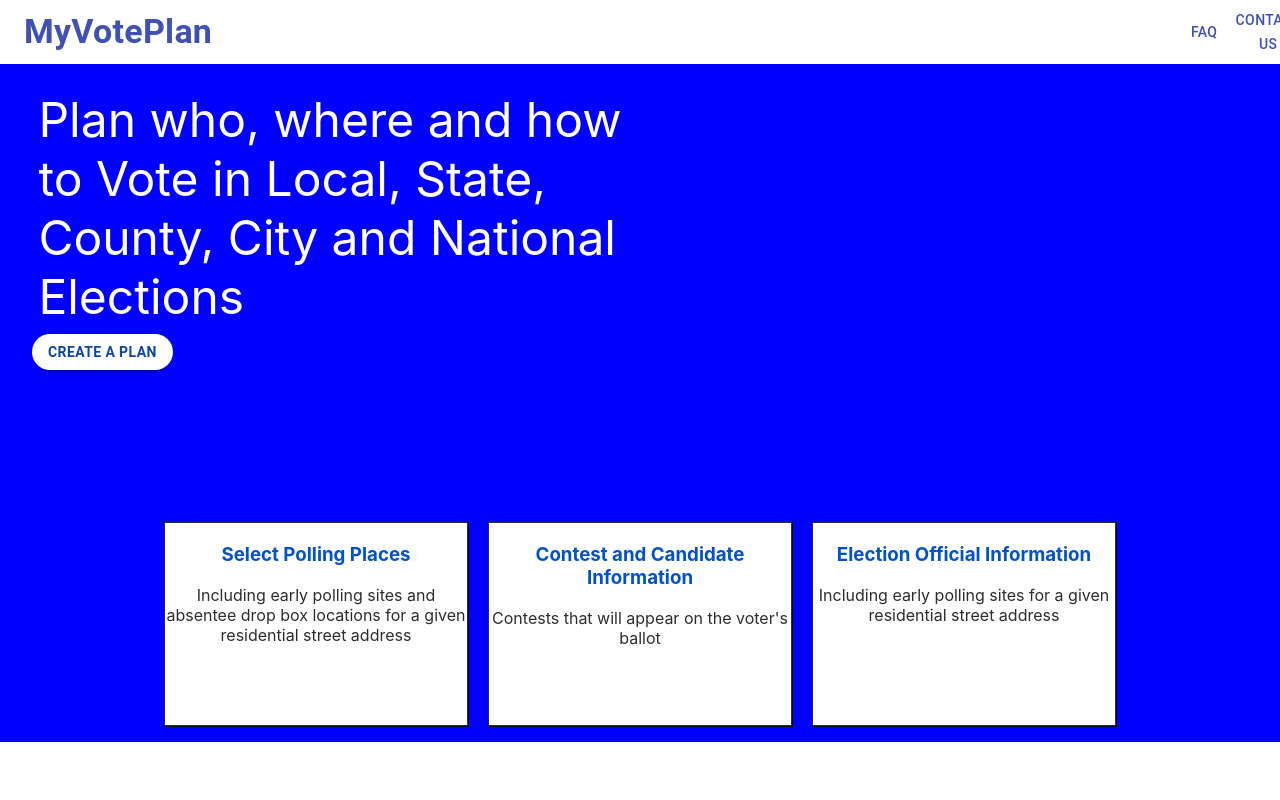
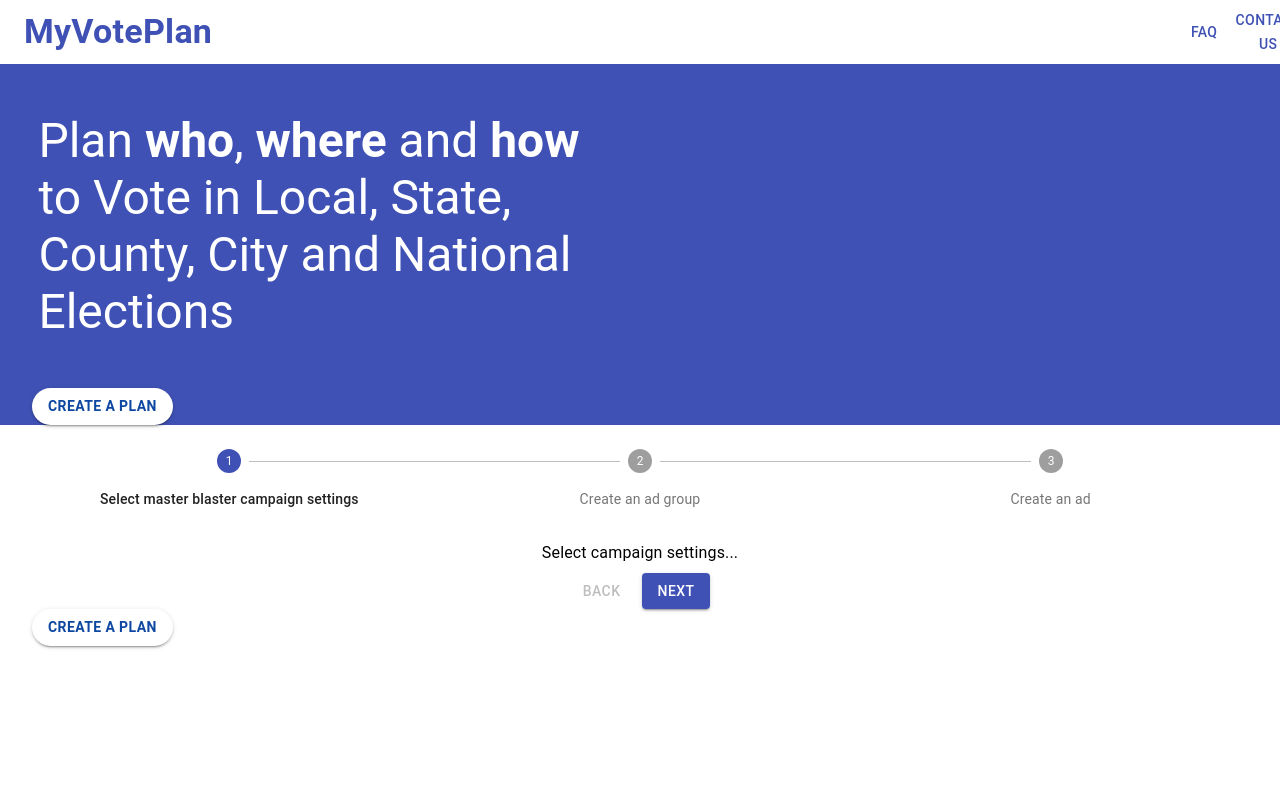
Before and after one commit to Jarquevious/myvoteplan.io, a React (Create React App) app: page / in a window 1280 px wide. Shown: the top 800 px of the page. Built offline with nearby package versions, Linux system fonts and the light colour scheme.

Commit message:
button and jumbotronn styled

```diff
--- a/src/components/card/card.css
+++ b/src/components/card/card.css
@@ -1,14 +1,16 @@
 .Card {
-    width: 300px;
-    height: 200px;
+
+    width: 400px;
+    height: 150px;
     background-color: white;
     color: rgb(46, 45, 45);
-    border: 1px solid;
+
     padding: 1px;
     box-shadow: 1px 1px #090909;
 
 }
 
 .title {
+
     color: #0052CC;
 }
--- a/src/components/card/card.js
+++ b/src/components/card/card.js
@@ -3,7 +3,8 @@
 
 function Card(props) {
     return(
-        <div className="Card" b>
+        <div display='flex' className="Card" b>
+
             <h3 className='title'>
                 {props.heading}
             </h3>
--- a/src/components/create_plan_button/create_plan_button.js
+++ b/src/components/create_plan_button/create_plan_button.js
@@ -11,7 +11,7 @@
 const useStyles = makeStyles((theme) => ({
   root: {
     '& > *': {
-      margin: theme.spacing(1),
+      margin: theme.spacing(0),
       background:"white",
       borderRadius: 25,
       color:'#0d47a1',
@@ -26,9 +26,9 @@
   const classes = useStyles();
 
   return (
-      <Box width="16%">
-    <div className={classes.root}>
-      <Button variant="contained" fontWeight='400' >create a plan</Button>
+      <Box  width="16%">
+    <div  border={0} className={classes.root}>
+      <Button  variant="contained" fontWeight='400' >create a plan</Button>
     </div></Box>
   );
 }
--- a/src/components/jumbotron/jumbotron.css
+++ b/src/components/jumbotron/jumbotron.css
@@ -1,12 +1,14 @@
 .Jumbotron {
-    background-color: blue;
+    background-color: #3f51b5;
     color: white;
 
 }
 
 .Jumbotron-big-text {
+    font-family:'Roboto';
     padding-left: 3%;
-    padding-top: 2%;
+    padding-top: 0%;
+
     font-size: 3em;
     display: flex;
     flex-direction: row;
@@ -16,20 +18,8 @@
     text-align: left;
 }
 
-.Jumbotron-button {
-    border-radius: 3em;
-    font-size: 1em;
-    padding: 1em;
-    background-color: white;
-    color: blue;
-    margin-top: 1%;
-    margin-left: 2%;
-    position: absolute;
-    left: 1%;
-}
-
 .Jumbotron-cards {
-    margin: 10%;
+    margin: 1%;
     display: flex;
     justify-content: space-evenly;
     padding: 1em;
--- a/src/components/jumbotron/jumbrotron.js
+++ b/src/components/jumbotron/jumbrotron.js
@@ -1,5 +1,4 @@
 import './jumbotron.css'
-import Card from '../card/card'
 import ContainedButtons from '../create_plan_button/create_plan_button';
 
 
@@ -7,18 +6,15 @@
 function Jumbotron() {
     return(
         <div className='Jumbotron'>
-            <div className='Jumbotron-big-text' ali>
-                Plan who, where and how to Vote in Local, State, County, City and National Elections
-        </div>
+            <section className='Jumbotron-big-text'>
+                <p>
+                    Plan <b>who</b>, <b>where</b> and <b>how</b> to Vote in Local, State, County, City and National Elections
+                </p>
+            </section>
             {/* <button className='Jumbotron-button'>
                 Create a Plan
             </button> */}
             <ContainedButtons />
-             <div className='Jumbotron-cards'>
-                <Card heading='Select Polling Places' body='Including early polling sites and absentee drop box locations for a given residential street address'/>
-                <Card heading='Contest and Candidate Information' body="Contests that will appear on the voter's ballot"/>
-                <Card heading='Election Official Information' body="Including early polling sites for a given residential street address"/>
-            </div>
          </div>
     )
 }
--- a/src/components/navbar/navbar.js
+++ b/src/components/navbar/navbar.js
@@ -14,9 +14,12 @@
   },
 
   title: {
-    flexGrow: 1,
+    display: 'flex',
+    flexDirection: 'row',
+    flexGrow: .999,
     marginRight: theme.spacing(120),
     fontWeight: 'bold',
+    color: '#3f51b5'
   },
 
   spoon: {
@@ -32,7 +35,7 @@
       <AppBar color="white" position="static">
         <Toolbar>
 
-          <Typography color="primary" variant="h4" className={classes.title}>
+          <Typography variant="h4" className={classes.title}>
             MyVotePlan
           </Typography>
           <Button color="primary">FAQ</Button>
```
Also changed, not shown: 1 other file (tests, documents, lock files or other folders).
